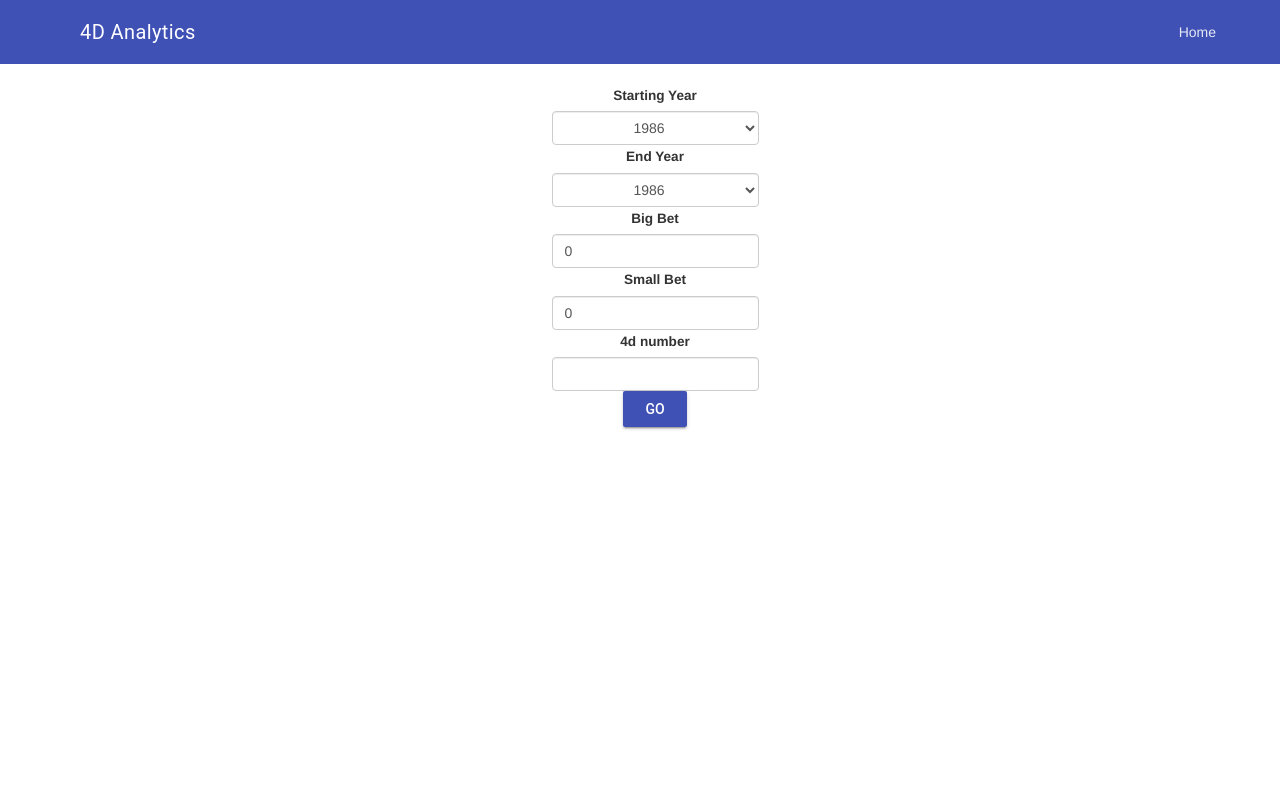
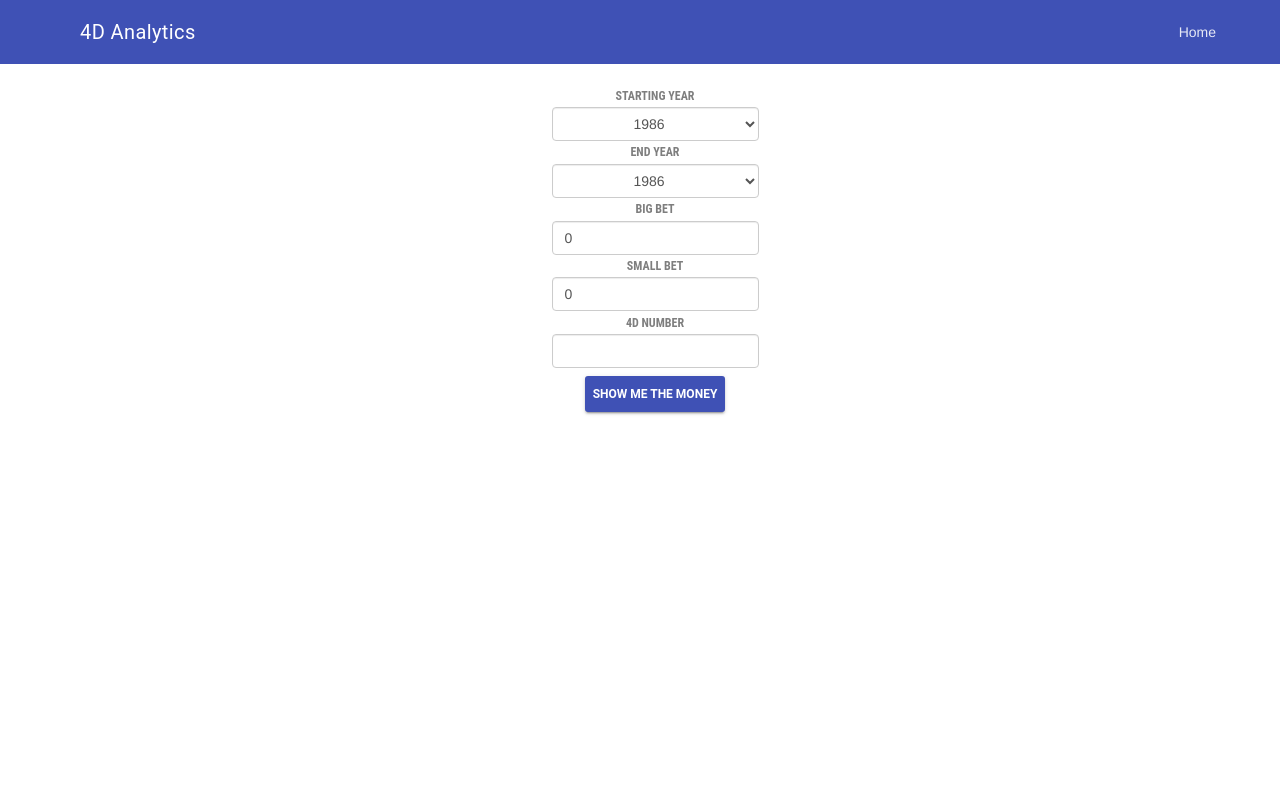
Before and after one commit to nwfxyz/4D_analytics, a Flask app: page / in a window 1280 px wide. Run offline with Flask 2, Linux system fonts and the light colour scheme; some libraries are stand-ins or nearby versions.

Commit message:
fixing layout and styles

```diff
--- a/routes.py
+++ b/routes.py
@@ -61,9 +61,9 @@ def calculate():
                          number=number, big_bet=big_bet, small_bet=small_bet)
     print(results)
     if results['total'] >= 0:
-        total = 'Profits :\n ${}\n'.format(results['total'])
+        total = '${}\n'.format(results['total'])
     else:
-        total = 'Loss:\n -${}\n'.format(abs(results['total']))
+        total = '-${}\n'.format(abs(results['total']))
 
     return render_template('results.html', cost=results['cost'],
                             winnings=results['winnings'], total=total, prizes=results['prizes'])
--- a/static/styles.css
+++ b/static/styles.css
@@ -1,14 +1,7 @@
 
 .container > div {
-    text-align: center;
+	text-align: center;
 }
-label {
-	display: inline-block;
-    text-align: center;
-    line-height: 150%;
-    font-size: .85em;
-}
-
 table {
 	border: 1px solid #ccc;
 	border-collapse: collapse;
@@ -35,39 +28,6 @@ table th {
 	font-size: .85em;
 	letter-spacing: .1em;
 	text-transform: uppercase;
-}
-body {
-	font: 11px sans-serif;
-	overflow: scroll;
-}
-.axis path,
-.axis line {
-	fill: none;
-	stroke: #000;
-	shape-rendering: crispEdges;
-}
-.circle {
-	stroke: #000;
-}
-.tooltip {
-	position: absolute;
-	width: 200px;
-	height: 28px;
-	pointer-events: none;
-}
-.svg-container {
-	display: inline-block;
-	position: relative;
-	width: 100%;
-	padding-bottom: 100%; /* aspect ratio */
-	vertical-align: top;
-	overflow: scroll;
-}
-.svg-content-responsive {
-	display: inline-block;
-	position: absolute;
-	top: 10px;
-	left: 0;
 }
 .container {
 	/* center contents */
@@ -277,6 +237,14 @@ body {
 	margin-top: 0;
 	text-transform: uppercase;
 }
+p.label {
+	color: #000;
+	text-transform: uppercase;
+	opacity: 0.5;
+	font-family: 'Roboto Condensed', sans-serif;
+	text-transform: uppercase;
+	margin-bottom: 0px;
+}
 .card-back p.desc {
 	color: #63666a;
 }
@@ -316,6 +284,7 @@ body {
 }
 
 .border-bottom-activity{
+	padding-top: 20px;
 	border-bottom: 1px solid grey;
 	padding-bottom: 5px;
 }
--- a/templates/4dcalculator.html
+++ b/templates/4dcalculator.html
@@ -33,24 +33,24 @@
 
 <div id='selection_form' class='form-group mdl-card container flexbox-centering'>
         <form>
-            <label for="start_year">Starting Year</label>
-            <select id="start_year" name='start_year' class="form-control" justify-content='center'class="form-control" justify-content='center'></select>
-            <label  for="end_year">End Year</label>
-            <select id="end_year"class="form-control" justify-content='center'></select>
-            <label for="big_bet">Big Bet</label>
-            <input id='big_bet' type="number" value="0" step="1" min="0" class="form-control" justify-content='center'/>
-            <label for="small_bet">Small Bet</label>
-            <input id='small_bet' type="number" value="0" step="1" min="0"class="form-control" justify-content='center'/>
-            <label for="number">4d number</label>
-            <input id='number' type="number"  name="pincode" minlength="4" maxlength="4" pattern="\d{4}" required class="form-control" justify-content='center'/>
+            <div>
+            <p class='label'>Starting Year</p>
+            <select id="start_year" name="start_year" class="form-control" justify-content='center' class="form-control" justify-content='center'></select>
+            <p class='label'>End Year</p>
+            <select id="end_year" class="form-control" justify-content='center'></select>
+            <p class='label'>Big Bet</p>
+            <input id="big_bet" type="number" value="0" step="1" min="0" class="form-control"/>
+            <p class='label'>Small Bet</p>
+            <input id="small_bet" type="number" value="0" step="1" min="0" class="form-control"/>
+            <p class='label'>4D number</p>
+            <input id='number' type="number" minlength="4" maxlength="4" pattern="\d{4}" required class="form-control" justify-content='center'/>
+            </div>
         </form>
-        <div id='controls mdl-card__actions mdl-card--border"'>
-            <button class="mdl-button mdl-js-button mdl-button--raised mdl-button--colored" onclick="calculate()">Go</button>
+        <div id='controls' class='mdl-card__actions'>
+            <button class="label mdl-button mdl-button--raised mdl-button--colored mdl-js-button mdl-js-ripple-effect" onclick="calculate()">Show me the money</button>
         </div>
         <p id='status'></p>
     </div>
-
-<p id='status'></p>
 <script>
     var min = 1986,
         max = 2018,
--- a/templates/results.html
+++ b/templates/results.html
@@ -1,8 +1,8 @@
 
 <div class='mdl-card container flexbox-centering'>
-    <strong>Total bets:</strong> ${{ cost }}</br>
-    <strong>Total winnings:</strong> ${{ winnings}}</br>
-    <strong>{{ total }}</strong></br>
+    <p class='label'>Total bets:</p> ${{ cost }}</br>
+    <p class='label'>Total winnings:</p> ${{ winnings}}</br>
+    <p class='label'>Grand total:</p>{{ total }}</br>
 </div>
 <div id='results table'>
     <table id='prizes_dates'>
```
